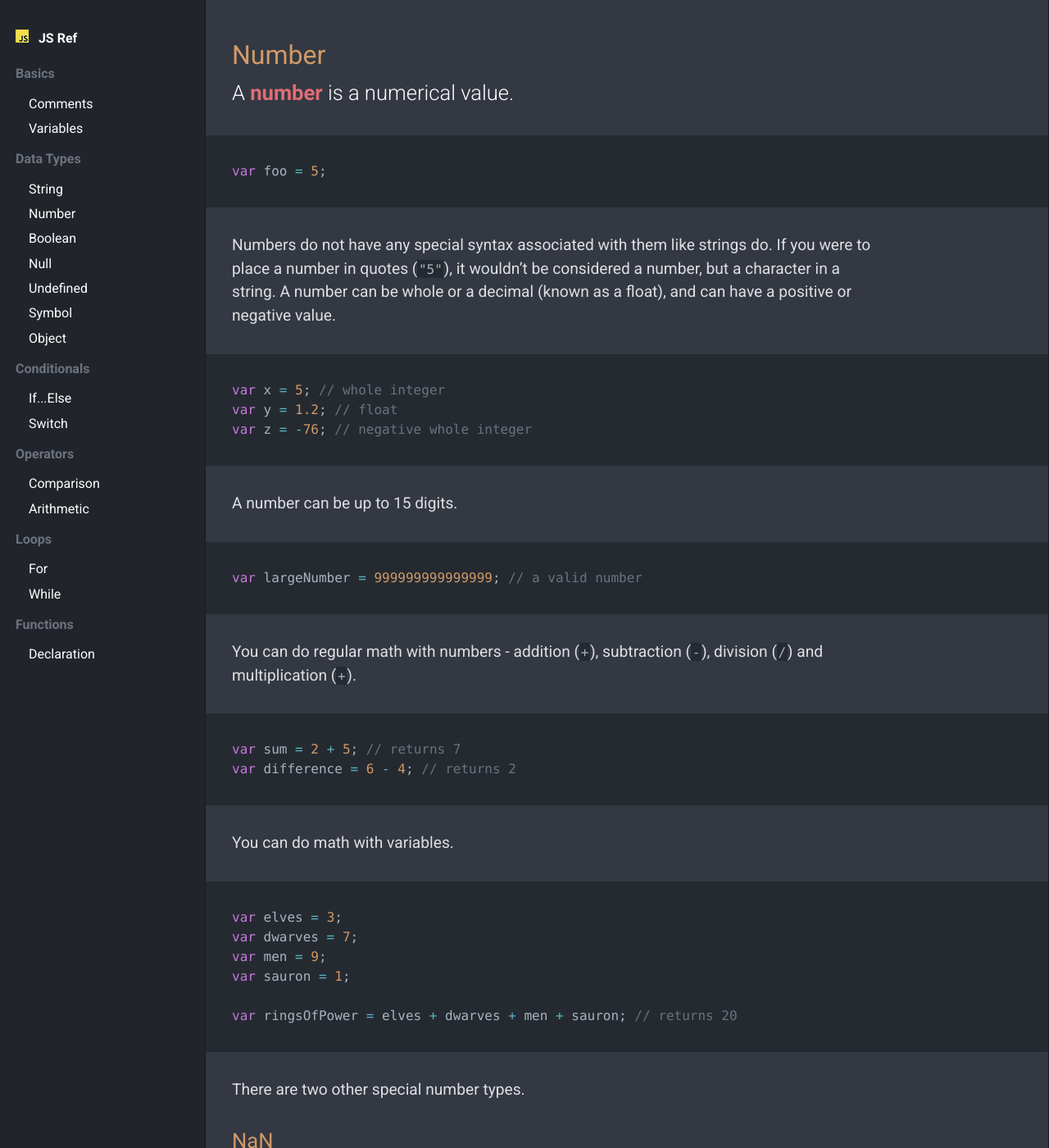
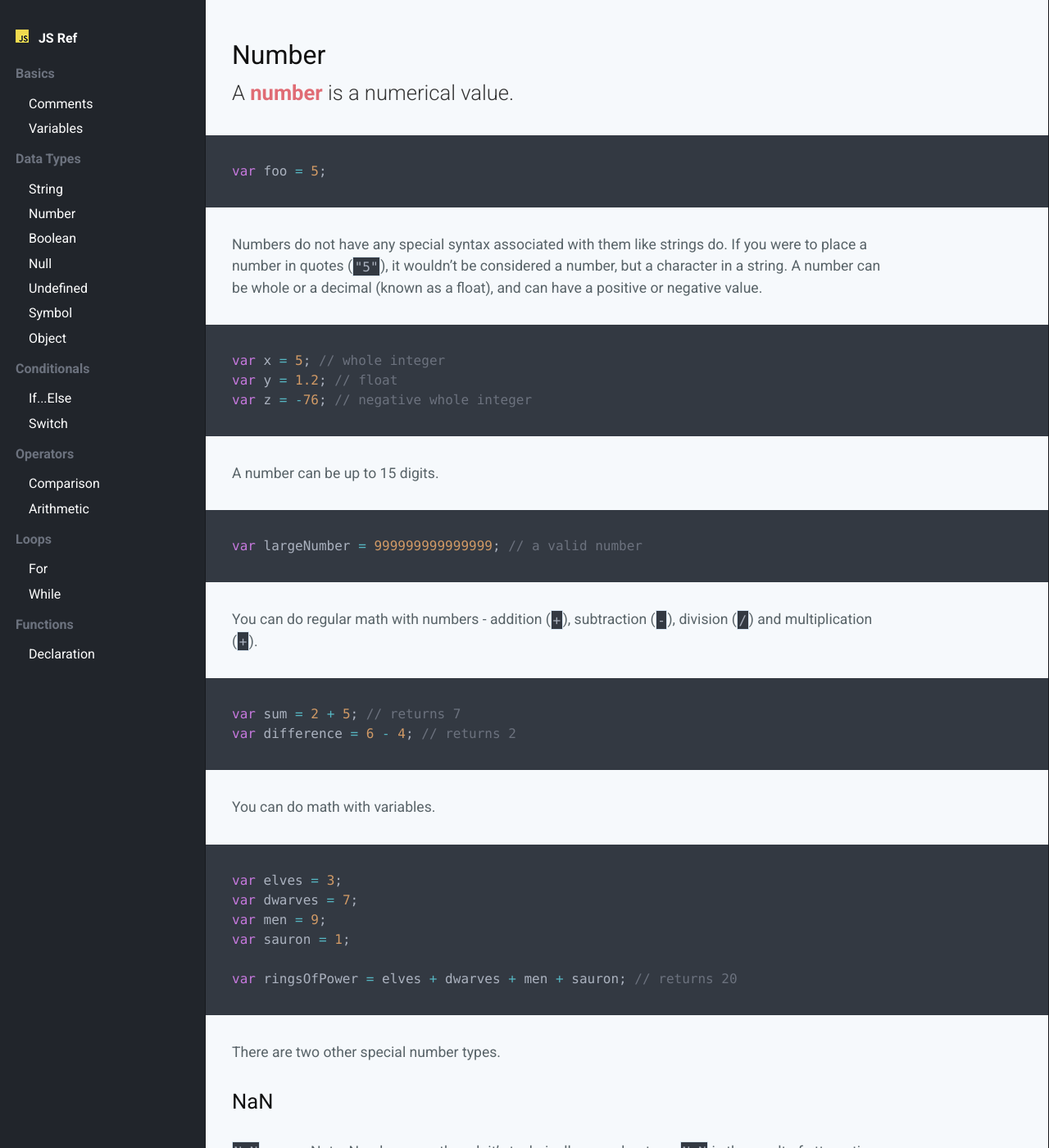
Before and after one commit to KJLarson/snippets, a Jekyll site: the page built from _pages/02_number.md, in a window 1280 px wide and 1400 px high. Shown: the whole window at 82% size. Built offline with Jekyll 4.4.1, drawn with Linux system fonts in a browser that asks for light colours; nearby versions of some CDN libraries.

Commit message:
Light bg

```diff
--- a/_sass/base/_variables.scss
+++ b/_sass/base/_variables.scss
@@ -17,7 +17,7 @@ $desktop: $medium;
 
 /* Colors */
 
-$background: #333842;
+$background: #F6F9FC;
 $primary-color: #61afef;
 $secondary-color: #98c379;
 $accent-color: #cdcdcd;
@@ -33,16 +33,16 @@ $sidebar: #21252B;
 
 // Body font
 $font-size: 1rem;
-$body-font-size: 1.2rem;
+$body-font-size: 1.1rem;
 $font-style: normal;
 $font-variant: normal;
 $font-weight: normal;
-$font-color:  #dddfe1;
+$font-color:  #586368;
 $font-family: 'Roboto', Helvetica Neue, Helvetica, Arial, sans-serif;
 $line-height: 1.5;
 
 // Headings
-$heading-font-color: #d19a66;
+$heading-font-color: #111;
 $heading-font-weight: 400;
 $heading-font-family: 'Roboto', Helvetica Neue, Helvetica, Arial, sans-serif;
 $heading-line-height: 1.2;
--- a/_sass/components/_code.scss
+++ b/_sass/components/_code.scss
@@ -66,7 +66,7 @@ pre[class*="language-"] {
 :not(pre) > code[class*="language-"],
 pre[class*="language-"],
 code {
-	background: lighten(#21252B, 2%);
+	background: lighten(#21252B, 8%);
 }
 
 
@@ -80,11 +80,13 @@ code {
 
 // Inline code styling
 :not(pre) > code {
-	color: #56b6c2;
+	color: #333;
 	font-size: 1rem;
 	font-family: $code-family;
 	padding: .1rem .3rem;
 	border-radius: 0;
+	background: darken($background, 3%);
+	border: 1px solid darken($background, 8%);
 }
 
 .token.comment,
--- a/_sass/components/_layout.scss
+++ b/_sass/components/_layout.scss
@@ -47,15 +47,6 @@ h2 {
 	margin-bottom: -1.5rem;
 }
 
-ul,
-li,
-ol,
-dt,
-dd,
-dl {
-	color: #ffeea8;
-}
-
 strong {
 	color: #e06c75;
 }
--- a/_sass/components/_navigation.scss
+++ b/_sass/components/_navigation.scss
@@ -2,6 +2,7 @@
   =============== */
 
 .summary {
+	background: $sidebar;
 	padding-top: 1.5rem;
 	position: fixed;
 	top: 0;
--- a/_sass/components/_scaffolding.scss
+++ b/_sass/components/_scaffolding.scss
@@ -12,7 +12,7 @@ html {
 
 body {
 	color: $font-color;
-	background: $sidebar;
+	background: $sidebar; //radial-gradient(circle farthest-corner at right bottom,#ffd08a 0,#ffa376 28%,#d26578 52%,#682a84 79%,#241668 100%);
 	/* background-image: linear-gradient(to right, #121518, #121518 50%, #282F37 50%, #282F37);
 	background-size: cover;
 	background-repeat: no-repeat; */
@@ -77,7 +77,7 @@ blockquote {
 	margin: 0;
 	font-size: 1.6rem;
 	font-weight: 300;
-	color: white;
+	color: #333;
 	cite {
 		display: block;
 		margin-top: 25px;
```
